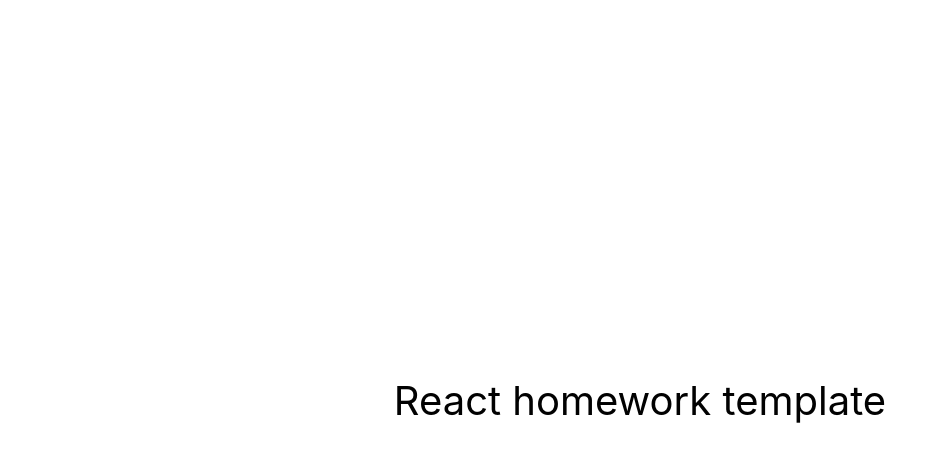
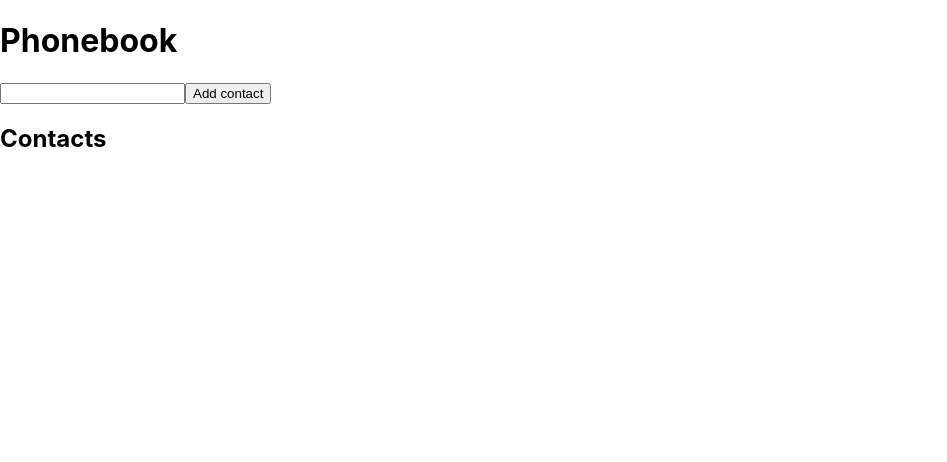
Before and after one commit to stdev33/goit-react-woolf-hw-02-phonebook, a React (Create React App) app: page / in a window 1280 px wide. Shown: the top 462 px of the page, without its empty margins (0-947 px from the left). Built offline with nearby package versions, Linux system fonts and the light colour scheme.

Commit message:
step 1. implement basic functionality

```diff
--- a/src/components/App.jsx
+++ b/src/components/App.jsx
@@ -1,16 +1,53 @@
-export const App = () => {
-  return (
-    <div
-      style={{
-        height: '100vh',
-        display: 'flex',
-        justifyContent: 'center',
-        alignItems: 'center',
-        fontSize: 40,
-        color: '#010101'
-      }}
-    >
-      React homework template
-    </div>
-  );
-};
+import React, { Component } from 'react';
+import { nanoid } from 'nanoid';
+
+class App extends Component {
+  state = {
+    contacts: [],
+    name: '',
+  };
+
+  handleNameChange = event => {
+    this.setState({ name: event.target.value });
+  };
+
+  handleSubmit = event => {
+    event.preventDefault();
+    const { name, contacts } = this.state;
+    const newContact = { id: nanoid(), name: name };
+    this.setState({
+      contacts: [...contacts, newContact],
+      name: '',
+    });
+  };
+
+  render() {
+    const { contacts, name } = this.state;
+
+    return (
+      <div>
+        <h1>Phonebook</h1>
+        <form onSubmit={this.handleSubmit}>
+          <input
+            type="text"
+            name="name"
+            pattern="^[a-zA-Zа-яА-Я]+(([' \-][a-zA-Zа-яА-Я ])?[a-zA-Zа-яА-Я]*)*$"
+            title="Name may contain only letters, apostrophe, dash and spaces. For example Adrian, Jacob Mercer, Charles de Batz de Castelmore d'Artagnan"
+            value={name}
+            onChange={this.handleNameChange}
+            required
+          />
+          <button type="submit">Add contact</button>
+        </form>
+        <h2>Contacts</h2>
+        <ul>
+          {contacts.map(contact => (
+            <li key={contact.id}>{contact.name}</li>
+          ))}
+        </ul>
+      </div>
+    );
+  }
+}
+
+export { App };
```
